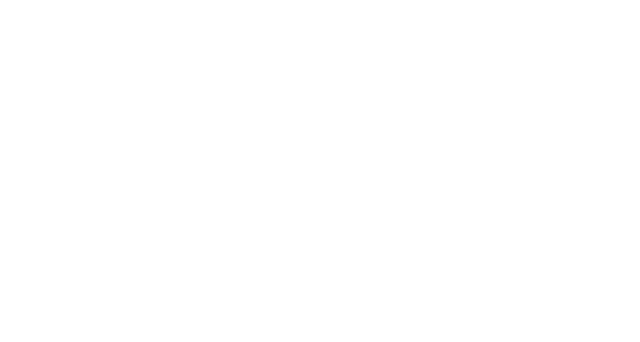
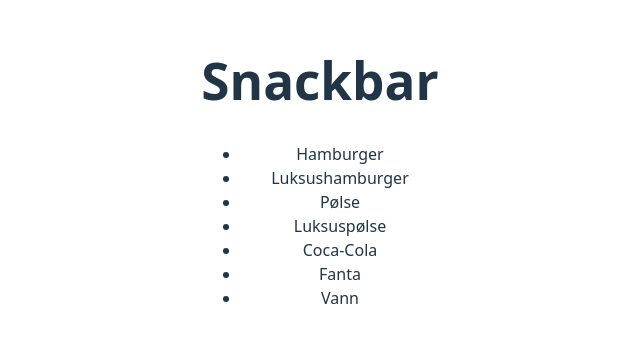
Before and after one commit to melz3r/SnackBar, a React (Vite) app: page / in a window 1280 px wide. Shown: the part 228-570 px from the top of the page, without its empty margins (320-960 px from the left). Built offline with nearby package versions, Linux system fonts and the light colour scheme.

Commit message:
Lister ut produktnavn

```diff
--- a/src/App.jsx
+++ b/src/App.jsx
@@ -2,7 +2,16 @@
 import products from "./data/products";
 
 function App() {
-
+  return (
+    <main>
+      <h1>Snackbar</h1>
+      <ul>
+        {products.map((product) => (
+          <li key={product.id}>{product.name}</li>
+        ))}
+      </ul>
+    </main>
+  );
 }
 
 export default App;
```
